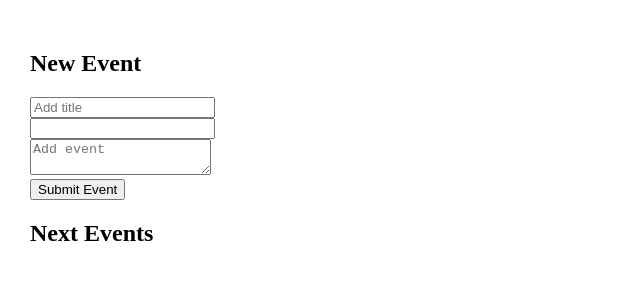
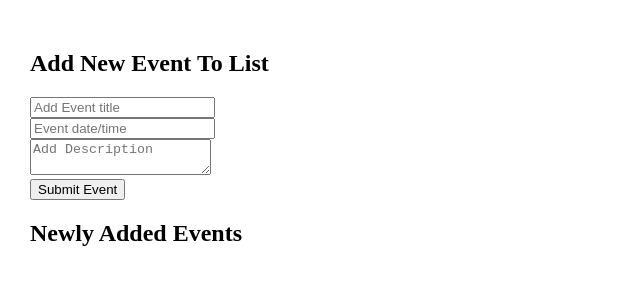
Before and after one commit to King001k/Alx-Capstone-Project, a React (Vite) app in the folder event-reminder-app/: page / in a window 1280 px wide. Shown: the top 300 px of the page, without its empty margins (0-640 px from the left). Built offline with nearby package versions, Linux system fonts and the light colour scheme.

Commit message:
My capstone project: Event Reminder App

```diff
--- a/event-reminder-app/src/App.jsx
+++ b/event-reminder-app/src/App.jsx
@@ -23,23 +23,24 @@ function App() {
 
   return (
     <div style={{ padding: "22px" }}>
-      <h2>New Event</h2>
+      <h2>Add New Event To List</h2>
       <form onSubmit={addEvent}>
         <input
           type="input text"
-          placeholder="Add title"
+          placeholder="Add Event title"
           value={title}
           onChange={(e) => setTitle(e.target.value)}
         />
         <br />
         <input
           type="input date"
+          placeholder="Event date/time"
           value={date}
           onChange={(e) => setDate(e.target.value)}
         />
         <br />
         <textarea
-          placeholder="Add event"
+          placeholder="Add Description"
           value={description}
           onChange={(e) => setDescription(e.target.value)}
         ></textarea>
@@ -47,7 +48,7 @@ function App() {
         <button type="submit">Submit Event</button>
       </form>
 
-      <h2>Next Events</h2>
+      <h2>Newly Added Events</h2>
       <ul>
         {events.map((event) => (
           <li key={event.id}>
```
